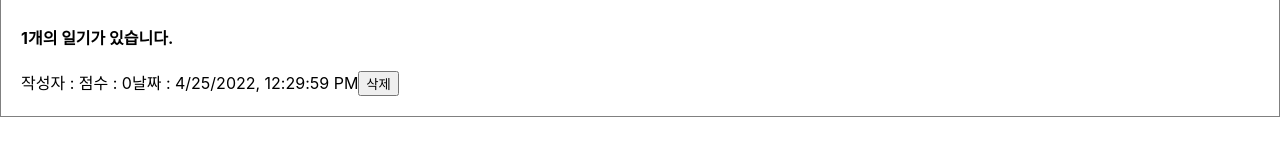
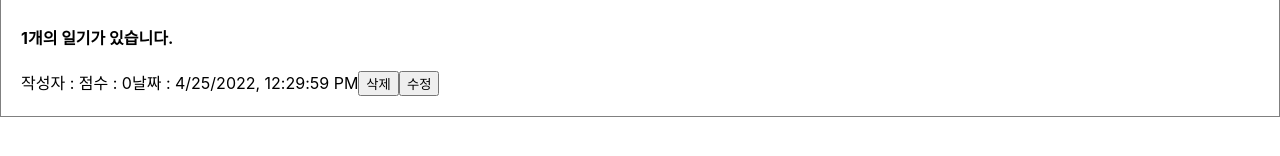
Before and after one commit to ShineTiger/diary, a React (Create React App) app: page / in a window 1280 px wide. Both pictures are taken after a click on the button "저장하기". Shown: the part 566-722 px from the top of the page. Built offline with nearby package versions, Linux system fonts and the light colour scheme.

Commit message:
수정완료기능 오류 해결

```diff
--- a/src/App.js
+++ b/src/App.js
@@ -65,11 +65,18 @@ const App = () => {
     setData(updateList);
   }
 
+  const onModify = (targetId,newContent) => {
+    setData(
+      data.map((item)=>
+      item.id === targetId ? {...item, content: newContent} : item)
+    )
+  }
+
 
   return (
     <div className="App">
       <Editor onCreate={onCreate}/>
-      <List scoreList={data} onRemove={onRemove} />
+      <List scoreList={data} onRemove={onRemove} onModify={onModify} />
     </div>
   );
 };
--- a/src/Editor.js
+++ b/src/Editor.js
@@ -17,7 +17,7 @@ const Editor = ({onCreate}) => {
     onCreate(state.writer, state.content, state.score)
     alert("저장 성공!");
     setState({
-      writer: "",
+    writer: "",
     content: "",
     score: 0,
     });
@@ -29,6 +29,7 @@ const Editor = ({onCreate}) => {
       <div>
         <input
           name="writer"
+          value={state.writer}
           onChange={handleInput}
           placeholder="작성자"
           required
@@ -37,6 +38,7 @@ const Editor = ({onCreate}) => {
       <div>
         <textarea
           name="content"
+          value={state.content}
           onChange={handleInput}
           placeholder="내용"
           required
--- a/src/Item.js
+++ b/src/Item.js
@@ -1,13 +1,42 @@
+import { useState } from "react";
 
 
-const Item = ({ writer, score, createDate, content, id, onRemove}) => {
+
+const Item = ({ writer, score, createDate, content, id, onRemove, onModify}) => {
+
+  const [modified,setModified] = useState(false);
+
+  const toggleModify = () => {setModified(!modified)};
+
+  const [localContent, setLocalContent] = useState(content);
+
+  const handleQuitModify = () =>{
+    setModified(false);
+    setLocalContent(content);
+  };
+
+  const handleModify = () =>{
+    onModify(id,localContent);
+    toggleModify();
+  }
+
+
+
+
   return (
     <div className="Item">
       <span>작성자 : {writer}</span>
       <span>점수 : {score}</span>
-      <span>{content}</span>
+      <span>
+        {modified ? <><textarea value={localContent} onChange={(e)=>setLocalContent(e.target.value)}/></>:<>{content}</>}
+      </span>
       <span>날짜 : {new Date(createDate).toLocaleString()}</span>
-      <button onClick={()=>onRemove(id)}>삭제</button>
+      {modified ?
+      <><button onClick={handleQuitModify}>수정취소</button>
+      <button onClick={handleModify}>수정완료</button></>
+      : <><button onClick={()=>onRemove(id)}>삭제</button>
+      <button onClick={toggleModify}>수정</button></>
+      }
 
     </div>
   );
--- a/src/List.js
+++ b/src/List.js
@@ -1,13 +1,13 @@
 import Item from "./Item";
 
-const List = ({scoreList, onRemove}) => {
+const List = ({scoreList, onRemove, onModify}) => {
   return (
     <div className="ScoreList">
       <h2>점수 리스트</h2>
       <h4>{scoreList.length}개의 일기가 있습니다.</h4>
       <div>
        {scoreList.map((item)=>
-           <Item key={item.id} {...item} onRemove={onRemove}/>
+           <Item key={item.id} {...item} onRemove={onRemove} onModify={onModify}/>
        )}
 
       </div>
```
